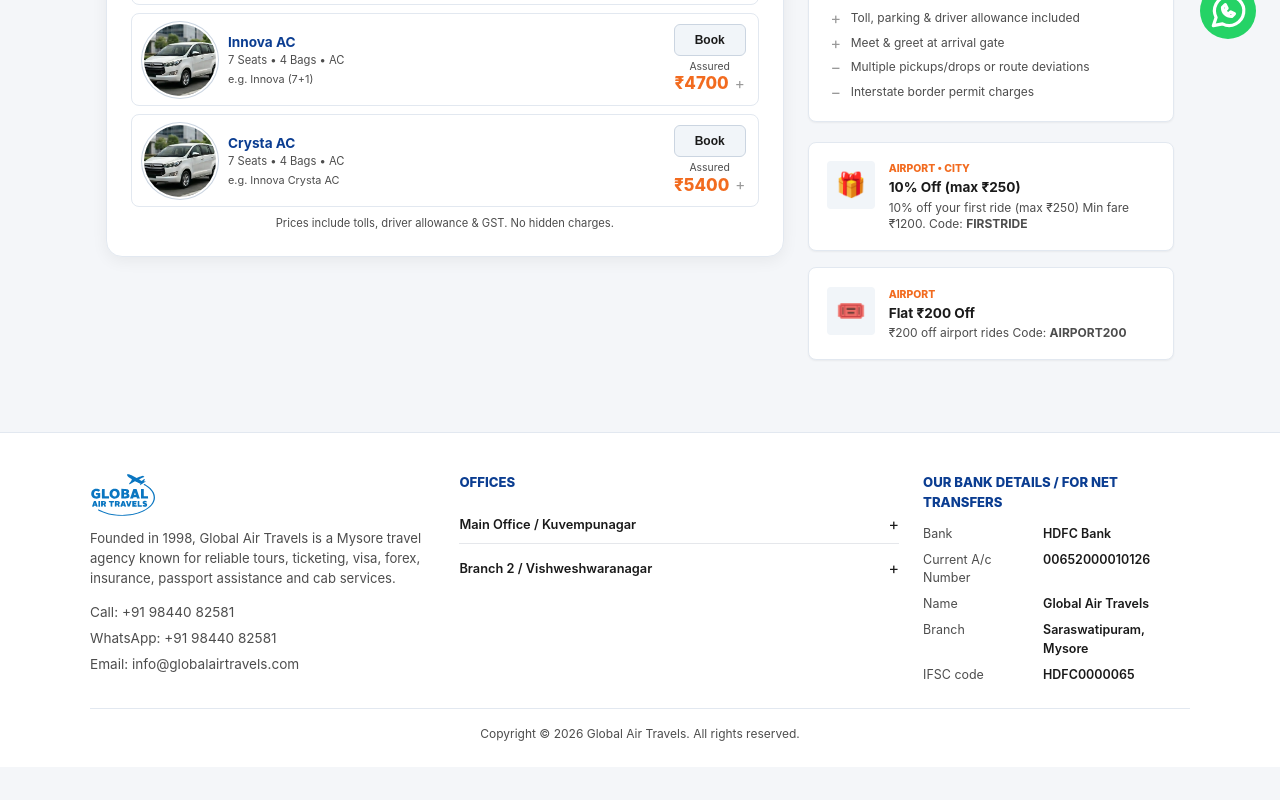
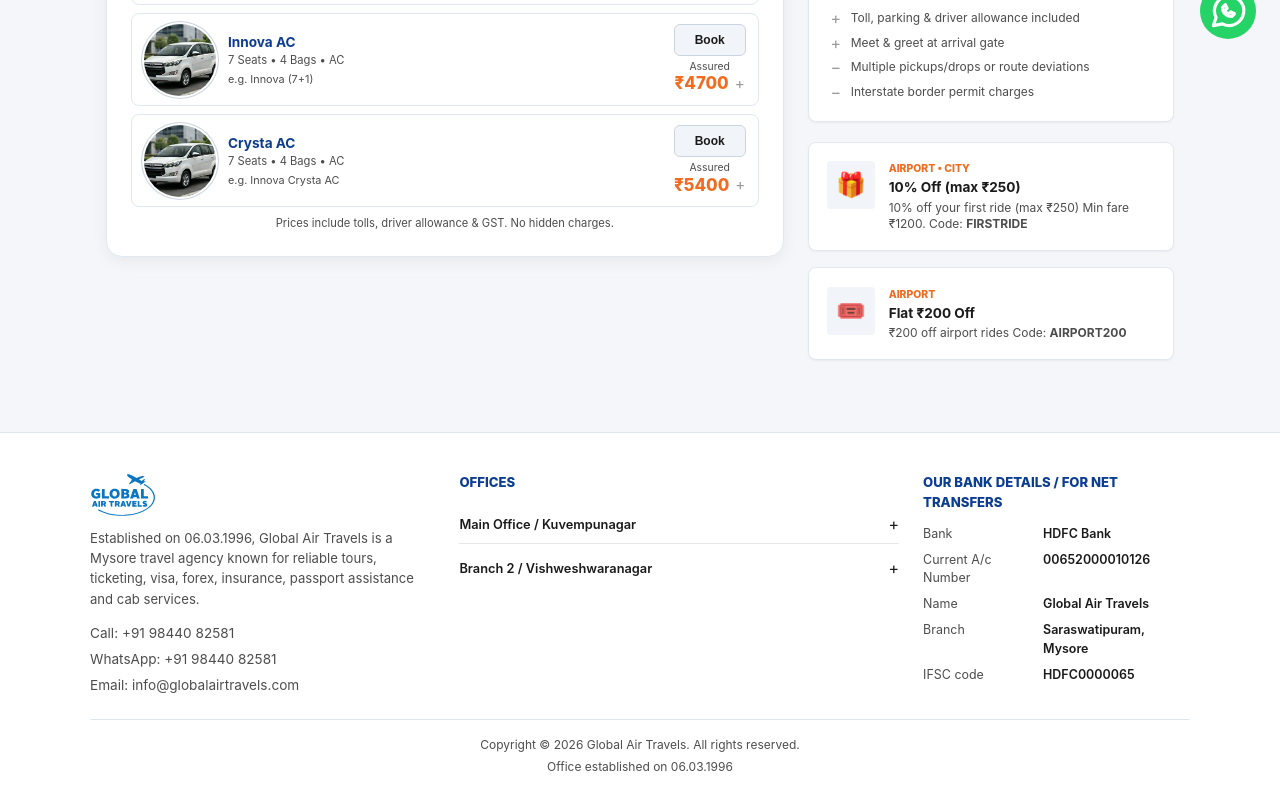
Before and after one commit to globalairtravels/cabs-website, a Next.js app: page / in a window 1280 px wide. Shown: the part 737-1537 px from the top of the page. Before the commit the page ends 1504 px from the top, so only its background shows below. Built offline with nearby package versions, Linux system fonts and the light colour scheme.

Commit message:
Update footer with office establishment date: 06.03.1996

```diff
--- a/src/app/bookings/new/page.js
+++ b/src/app/bookings/new/page.js
@@ -856,7 +856,8 @@ Please confirm my booking. Thank you!`;
             </div>
           </div>
           <div className="footer-copy">
-            Copyright &copy; {new Date().getFullYear()} {siteConfig.name}. All rights reserved.
+            <div>Copyright &copy; {new Date().getFullYear()} {siteConfig.name}. All rights reserved.</div>
+            <div style={{ marginTop: "0.25rem", color: "var(--text-light)" }}>{siteConfig.footer.establishedText}</div>
           </div>
         </div>
       </footer>
--- a/src/app/page.js
+++ b/src/app/page.js
@@ -1524,7 +1524,8 @@ Please confirm my booking. Thank you!`;
             </div>
           </div>
           <div className="footer-copy">
-            Copyright &copy; {new Date().getFullYear()} {siteConfig.name}. All rights reserved.
+            <div>Copyright &copy; {new Date().getFullYear()} {siteConfig.name}. All rights reserved.</div>
+            <div style={{ marginTop: "0.25rem", color: "var(--text-light)" }}>{siteConfig.footer.establishedText}</div>
           </div>
         </div>
       </footer>
--- a/src/config/site.js
+++ b/src/config/site.js
@@ -10,7 +10,8 @@ export const siteConfig = {
   upiId: "9844082581@ybl", // Payee UPI ID based on the phone number
   merchantName: "Madhusudan H G", // Name from payment details in leaflet
   footer: {
-    description: "Founded in 1998, Global Air Travels is a Mysore travel agency known for reliable tours, ticketing, visa, forex, insurance, passport assistance and cab services.",
+    establishedText: "Office established on 06.03.1996",
+    description: "Established on 06.03.1996, Global Air Travels is a Mysore travel agency known for reliable tours, ticketing, visa, forex, insurance, passport assistance and cab services.",
     bankDetails: {
       title: "Our Bank Details / For Net Transfers",
       bank: "HDFC Bank",
```
